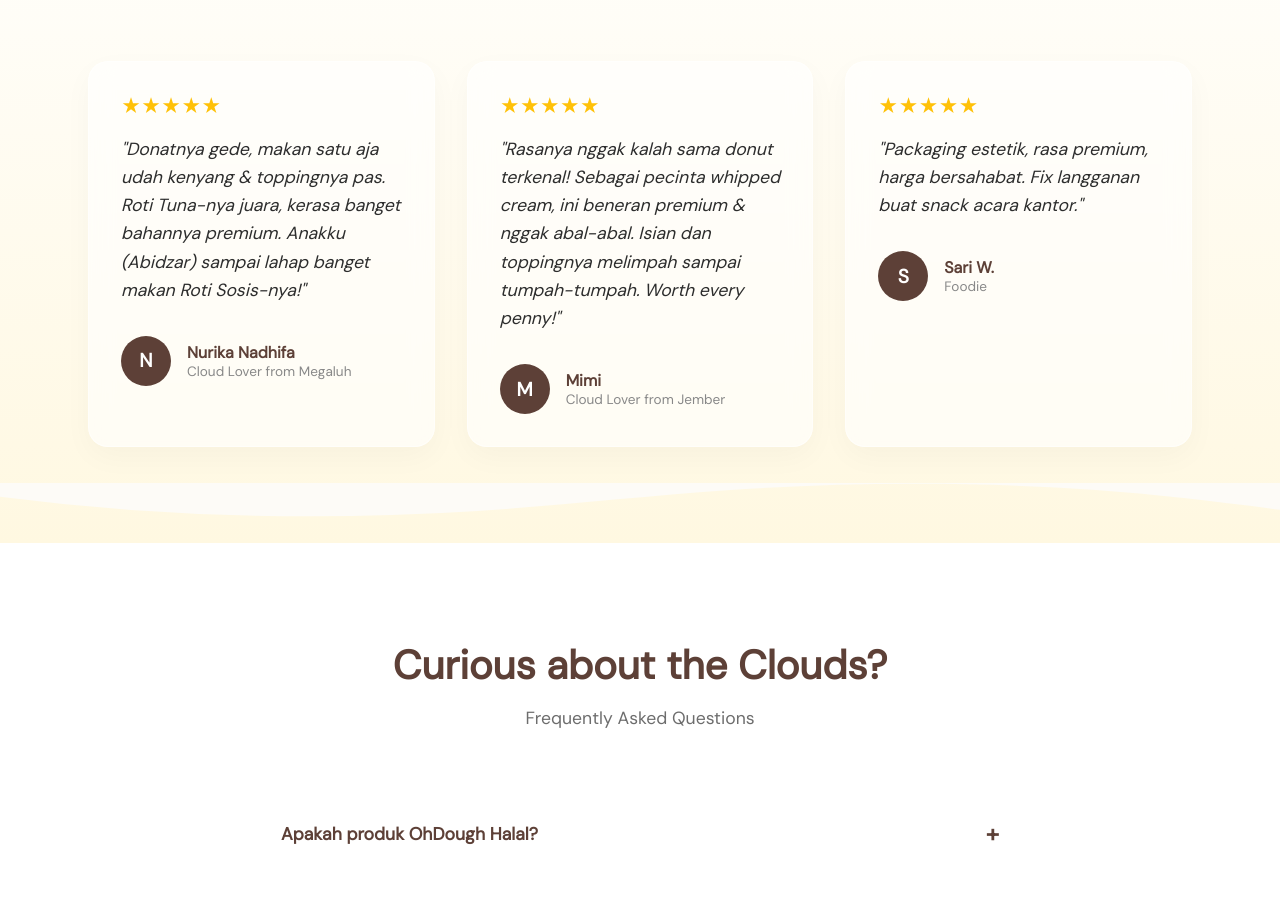
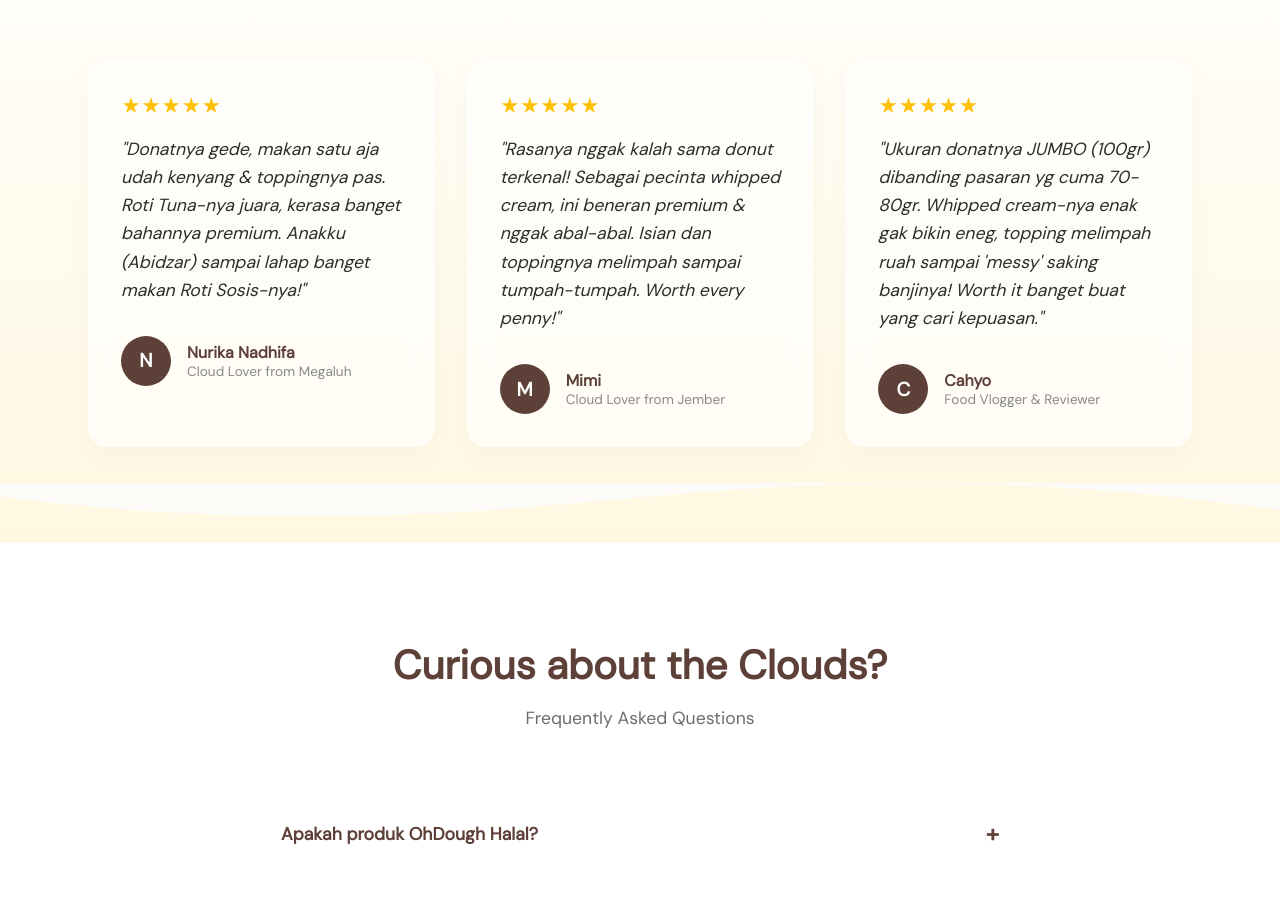
Before and after one commit to cahyoPermono/ohdoughweb, a Next.js app: page / in a window 1280 px wide. Shown: the part 3420-4341 px from the top of the page. Built offline with nearby package versions, Linux system fonts and the light colour scheme.

Commit message:
Update final testimonial from Food Vlogger Cahyo

```diff
--- a/src/components/TestimonialSection.tsx
+++ b/src/components/TestimonialSection.tsx
@@ -18,9 +18,9 @@ const reviews = [
     rating: 5
   },
   {
-    name: "Sari W.",
-    role: "Foodie",
-    text: "Packaging estetik, rasa premium, harga bersahabat. Fix langganan buat snack acara kantor.",
+    name: "Cahyo",
+    role: "Food Vlogger & Reviewer",
+    text: "Ukuran donatnya JUMBO (100gr) dibanding pasaran yg cuma 70-80gr. Whipped cream-nya enak gak bikin eneg, topping melimpah ruah sampai 'messy' saking banjinya! Worth it banget buat yang cari kepuasan.",
     rating: 5
   }
 ];
```
